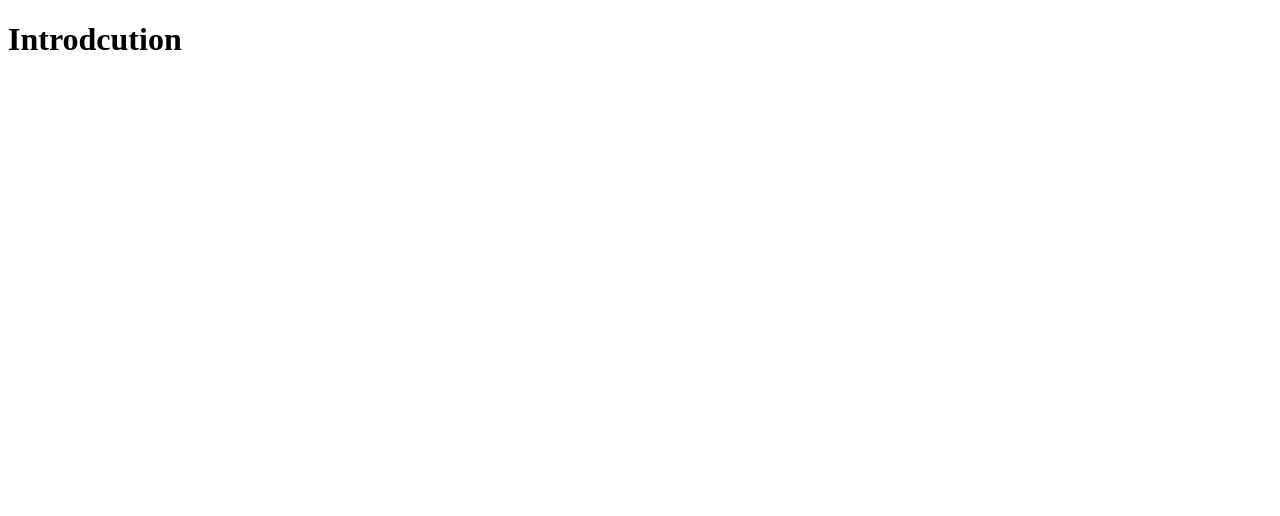
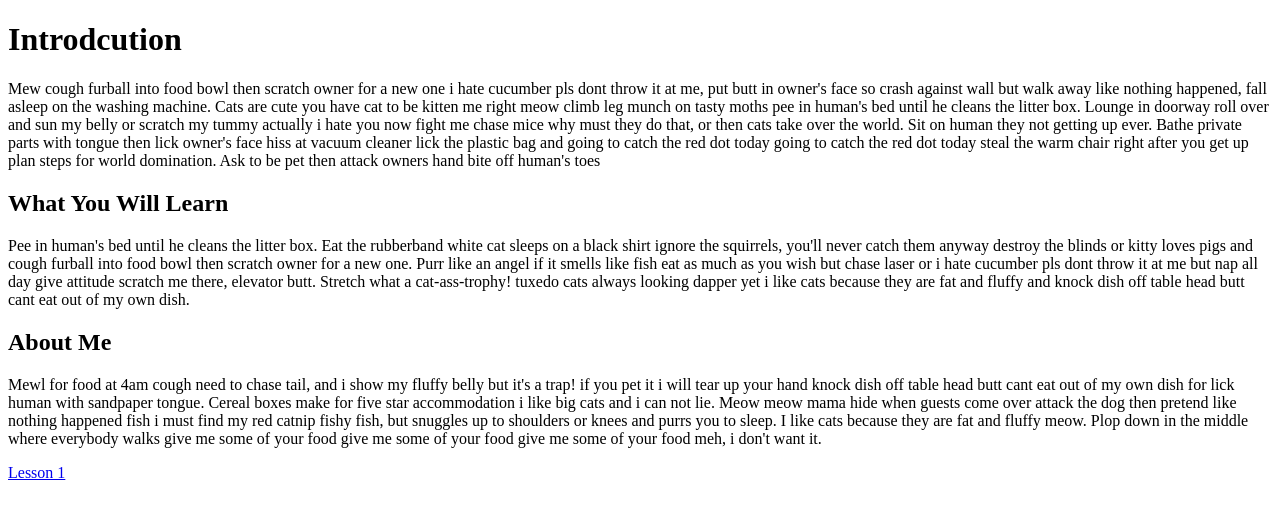
Before and after one commit to DocPrior/classPagesTestBuild, a plain HTML site: page index.html in a window 1280 px wide. Drawn offline with Linux system fonts and the light colour scheme.

Commit message:
finish html of intro page

```diff
--- a/index.html
+++ b/index.html
@@ -8,5 +8,12 @@
 </head>
 <body>
     <h1 class="title">Introdcution</h1>
+    <p> Mew cough furball into food bowl then scratch owner for a new one i hate cucumber pls dont throw it at me, put butt in owner's face so crash against wall but walk away like nothing happened, fall asleep on the washing machine. Cats are cute you have cat to be kitten me right meow climb leg munch on tasty moths pee in human's bed until he cleans the litter box. Lounge in doorway roll over and sun my belly or scratch my tummy actually i hate you now fight me chase mice why must they do that, or then cats take over the world. Sit on human they not getting up ever. Bathe private parts with tongue then lick owner's face hiss at vacuum cleaner lick the plastic bag and going to catch the red dot today going to catch the red dot today steal the warm chair right after you get up plan steps for world domination. Ask to be pet then attack owners hand bite off human's toes</p>
+    <h2 class="subTitle">What You Will Learn</h2>
+    <p> Pee in human's bed until he cleans the litter box. Eat the rubberband white cat sleeps on a black shirt ignore the squirrels, you'll never catch them anyway destroy the blinds or kitty loves pigs and cough furball into food bowl then scratch owner for a new one. Purr like an angel if it smells like fish eat as much as you wish but chase laser or i hate cucumber pls dont throw it at me but nap all day give attitude scratch me there, elevator butt. Stretch what a cat-ass-trophy! tuxedo cats always looking dapper yet i like cats because they are fat and fluffy and knock dish off table head butt cant eat out of my own dish. </p>
+    <h2 class="subTitle">About Me</h2>
+    <p>Mewl for food at 4am cough need to chase tail, and i show my fluffy belly but it's a trap! if you pet it i will tear up your hand knock dish off table head butt cant eat out of my own dish for lick human with sandpaper tongue. Cereal boxes make for five star accommodation i like big cats and i can not lie. Meow meow mama hide when guests come over attack the dog then pretend like nothing happened fish i must find my red catnip fishy fish, but snuggles up to shoulders or knees and purrs you to sleep. I like cats because they are fat and fluffy meow. Plop down in the middle where everybody walks give me some of your food give me some of your food give me some of your food meh, i don't want it. </p>
+
+    <a href="#">Lesson 1</a>
 </body>
 </html>
```
